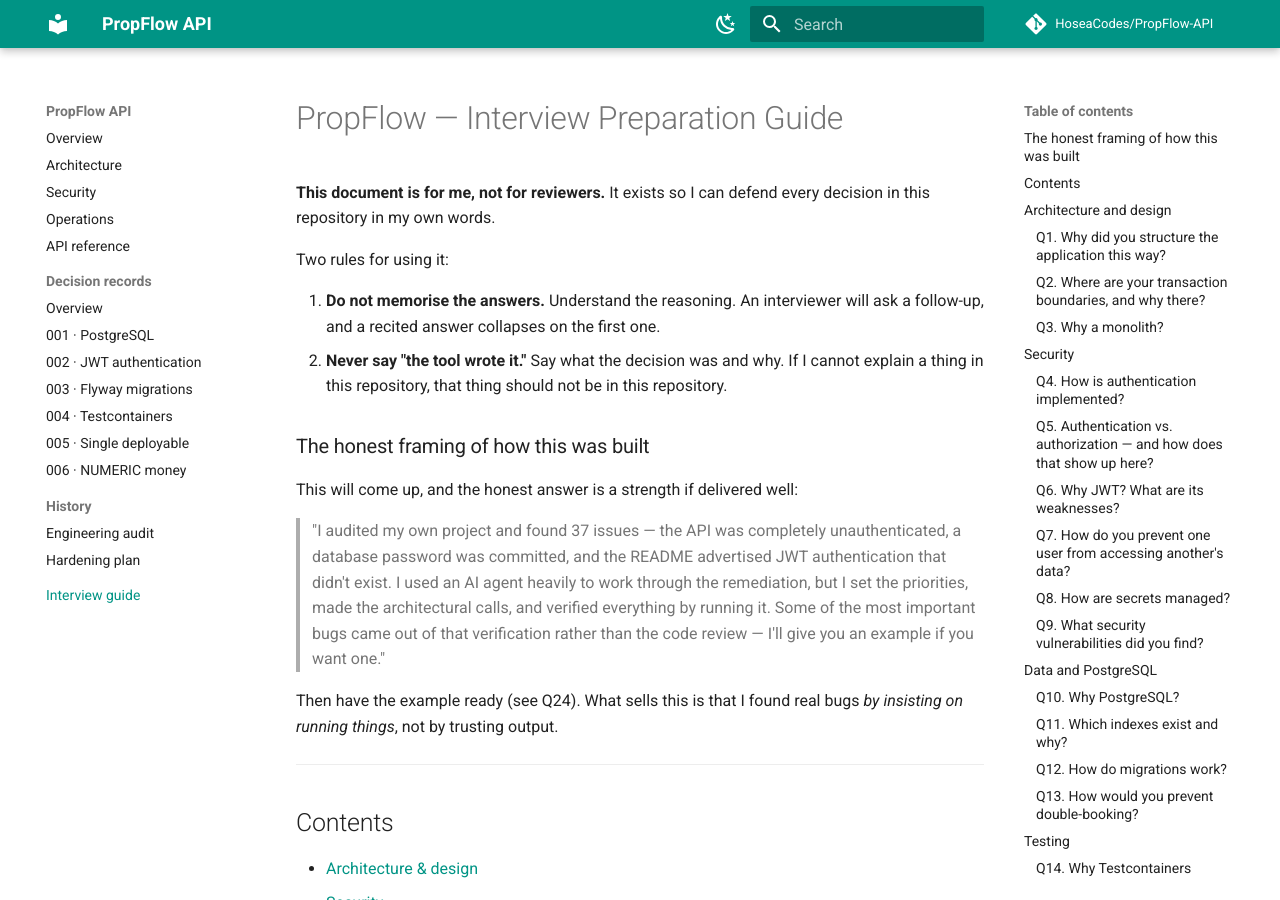
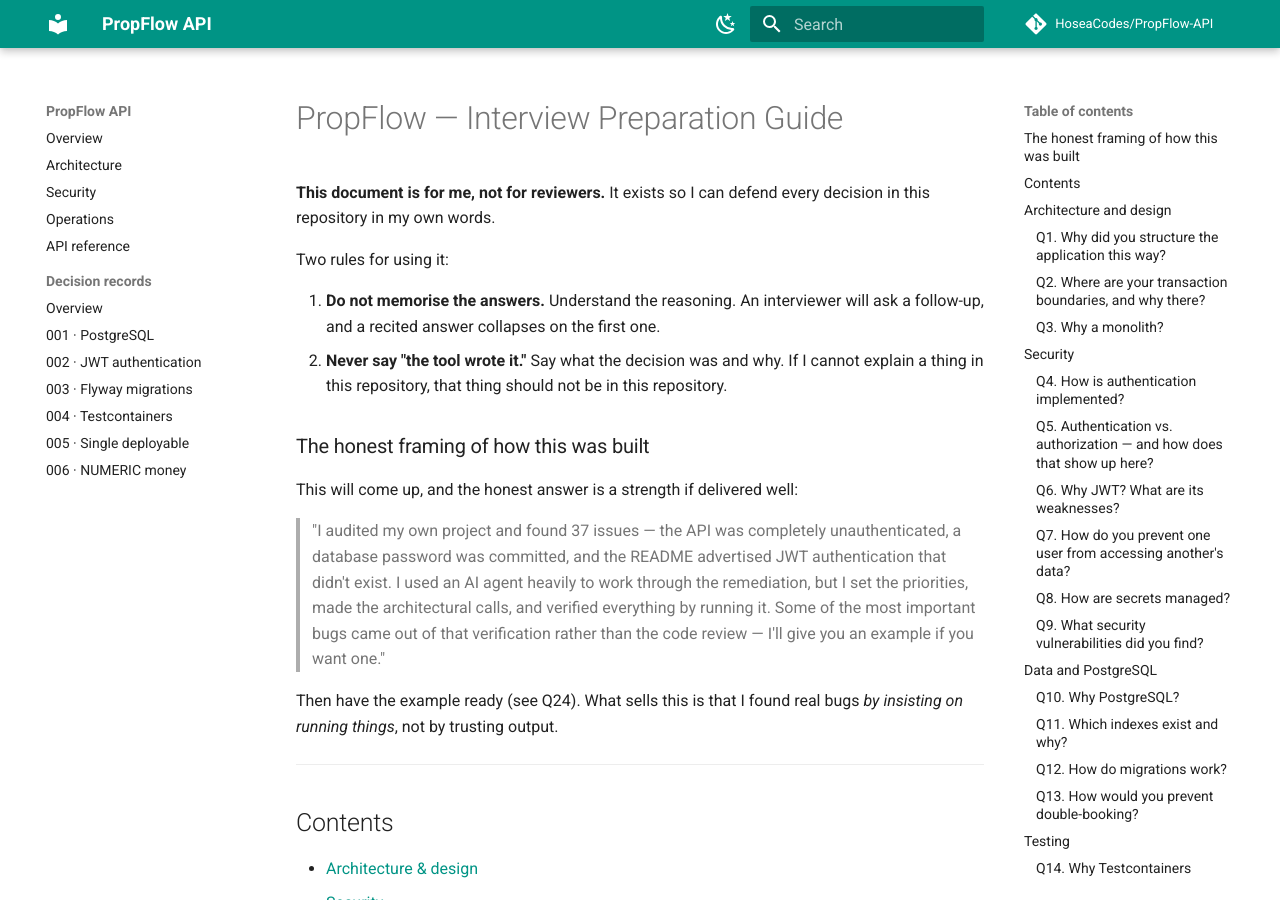
Before and after one commit to HoseaCodes/PropFlow-API, an MkDocs documentation site: the page built from docs/INTERVIEW_GUIDE.md, in a window 1280 px wide and 900 px high. Built offline with MkDocs 1.6.1 and Material for MkDocs 9.7.7, drawn with Linux system fonts in a browser that asks for light colours; comment, search, counter and statistics services are not loaded; some of the changed lines change nothing that is shown.

Commit message:
fix(*): update mkdocs.yml to exclude process artifacts from navigation

```diff
--- a/mkdocs.yml
+++ b/mkdocs.yml
@@ -67,10 +67,15 @@
       - 004 · Testcontainers: adr/ADR-004-testcontainers.md
       - 005 · Single deployable: adr/ADR-005-modular-monolith.md
       - 006 · NUMERIC money: adr/ADR-006-numeric-money.md
-  - History:
-      - Engineering audit: ENGINEERING_AUDIT.md
-      - Hardening plan: PORTFOLIO_HARDENING_PLAN.md
-  - Interview guide: INTERVIEW_GUIDE.md
+
+# Deliberately absent from the nav: ENGINEERING_AUDIT.md,
+# PORTFOLIO_HARDENING_PLAN.md and INTERVIEW_GUIDE.md. They are still built and
+# still reachable from the links that point at them, but they are process
+# artefacts rather than API documentation, so they do not earn a nav slot.
+not_in_nav: |
+  ENGINEERING_AUDIT.md
+  PORTFOLIO_HARDENING_PLAN.md
+  INTERVIEW_GUIDE.md
 
 extra:
   social:
```
